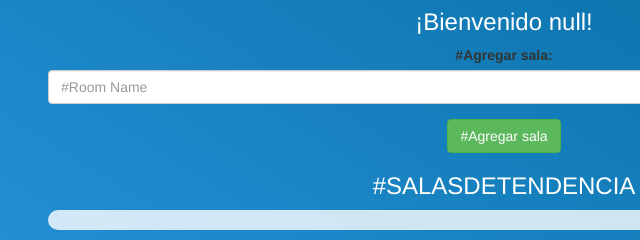
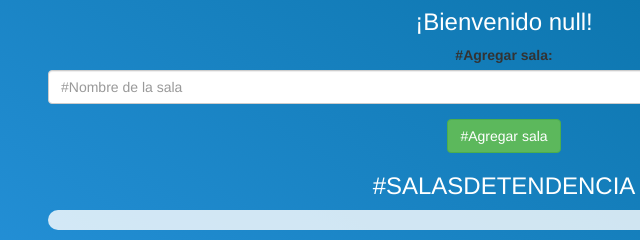
Before and after one commit to byjusmx3/ADV-C100-Kwitter, a plain HTML site: page kwitter_room.html in a window 1280 px wide. Shown: the part 171-411 px from the top of the page, 136-776 px from the left. Drawn offline with nearby package versions, Linux system fonts and the light colour scheme; no server answers; a web font is replaced by a local one.

Commit message:
Update kwitter_room.html

```diff
--- a/kwitter_room.html
+++ b/kwitter_room.html
@@ -33,7 +33,7 @@
 
 		<div class="form-group input_div_room_page">
 			<label>#Agregar sala:</label>
-			<input type="text" id="room_name" class="form-control" placeholder="#Room Name">
+			<input type="text" id="room_name" class="form-control" placeholder="#Nombre de la sala">
 		</div>
 
 		<button onclick="addRoom();" class="btn btn-success">#Agregar sala</button>
```
